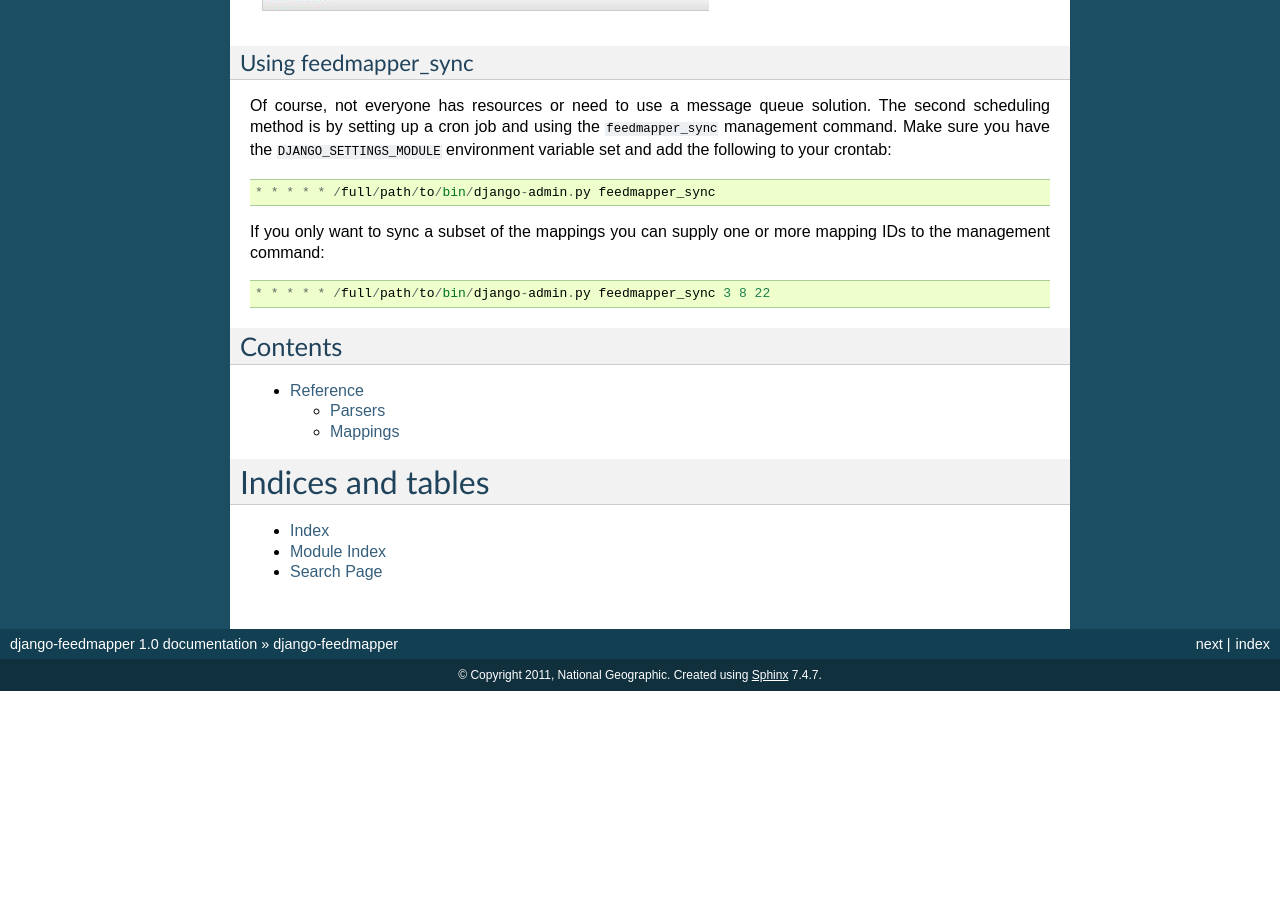
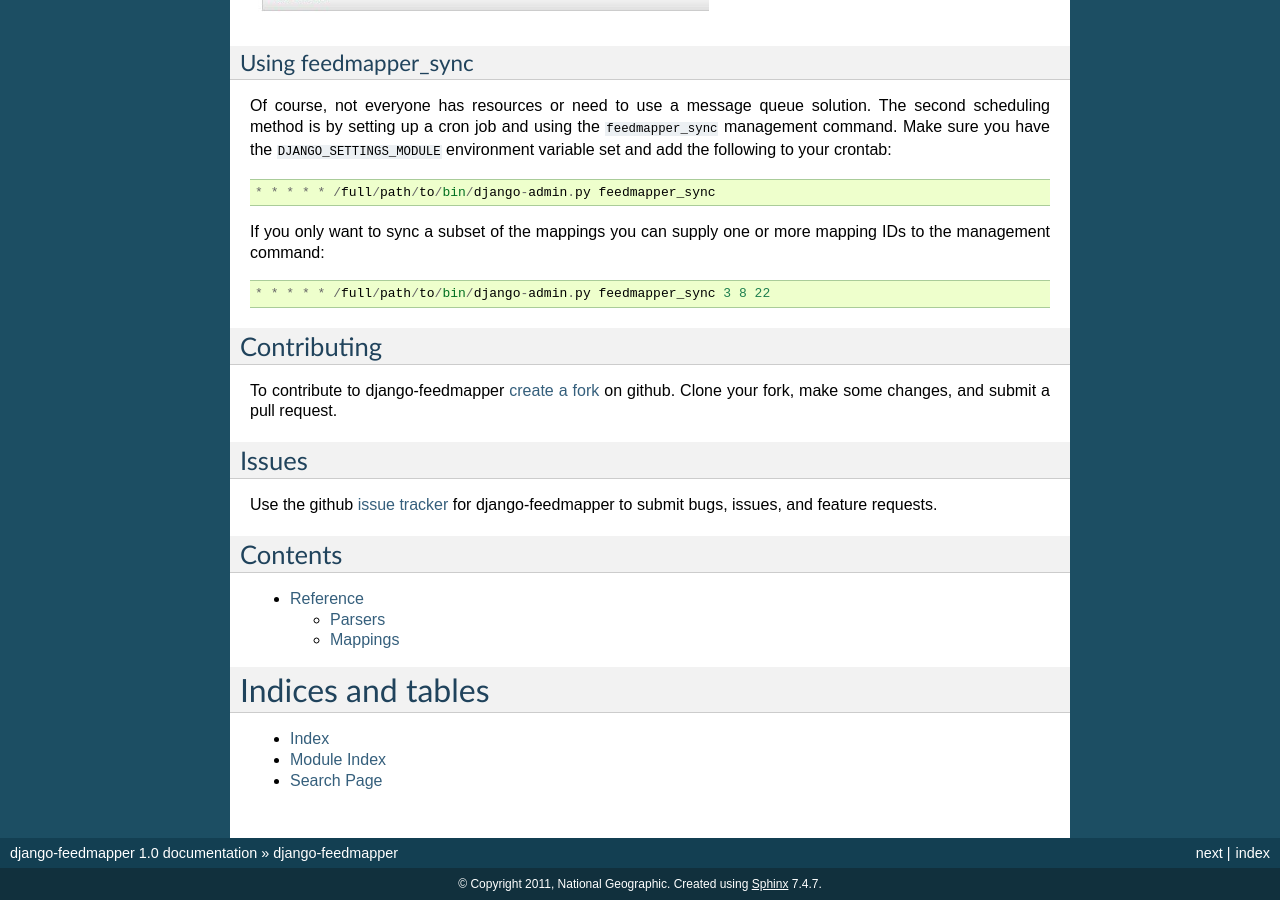
Before and after one commit to richleland/django-feedmapper, a Sphinx documentation site: the page built from docs/source/index.rst, in a window 1280 px wide and 900 px high, scrolled down 3225 px. Built offline with Sphinx 7.4.7, drawn with Linux system fonts in a browser that asks for light colours; before the commit the page ends 3916 px from its top, so only the background shows below that.

Commit message:
Add notes to docs for contributing/issues.

```diff
--- a/docs/source/index.rst
+++ b/docs/source/index.rst
@@ -177,6 +177,21 @@ If you only want to sync a subset of the mappings you can supply one or more map
 .. _django-celery: http://packages.python.org/django-celery/
 .. _custom scheduler classes: http://docs.celeryproject.org/en/latest/userguide/periodic-tasks.html#using-custom-scheduler-classes
 
+Contributing
+************
+
+To contribute to django-feedmapper `create a fork`_ on github. Clone your fork, make some changes, and submit a pull request.
+
+.. _create a fork: https://github.com/natgeo/django-feedmapper
+
+Issues
+******
+
+Use the github `issue tracker`_ for django-feedmapper to submit bugs, issues, and feature requests.
+
+.. _issue tracker: https://github.com/natgeo/django-feedmapper/issues
+
+
 Contents
 ********
 
```
